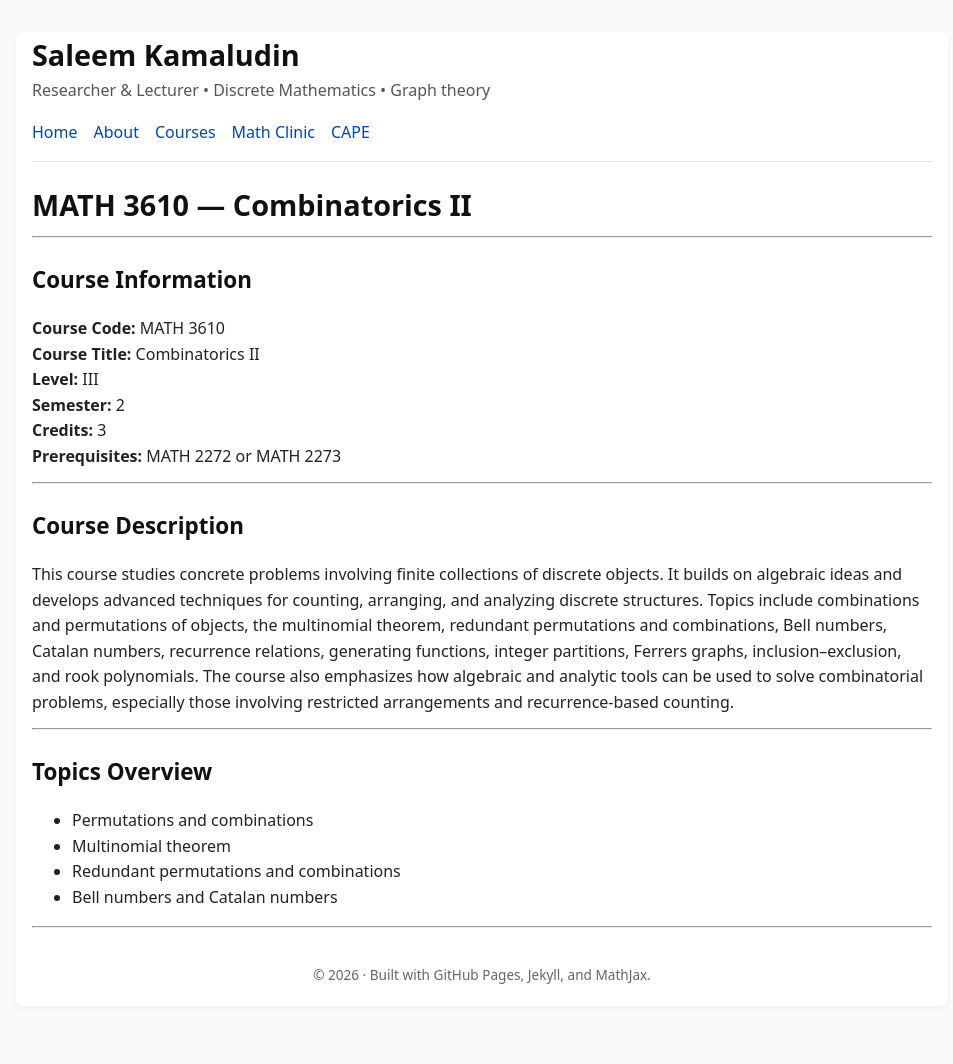
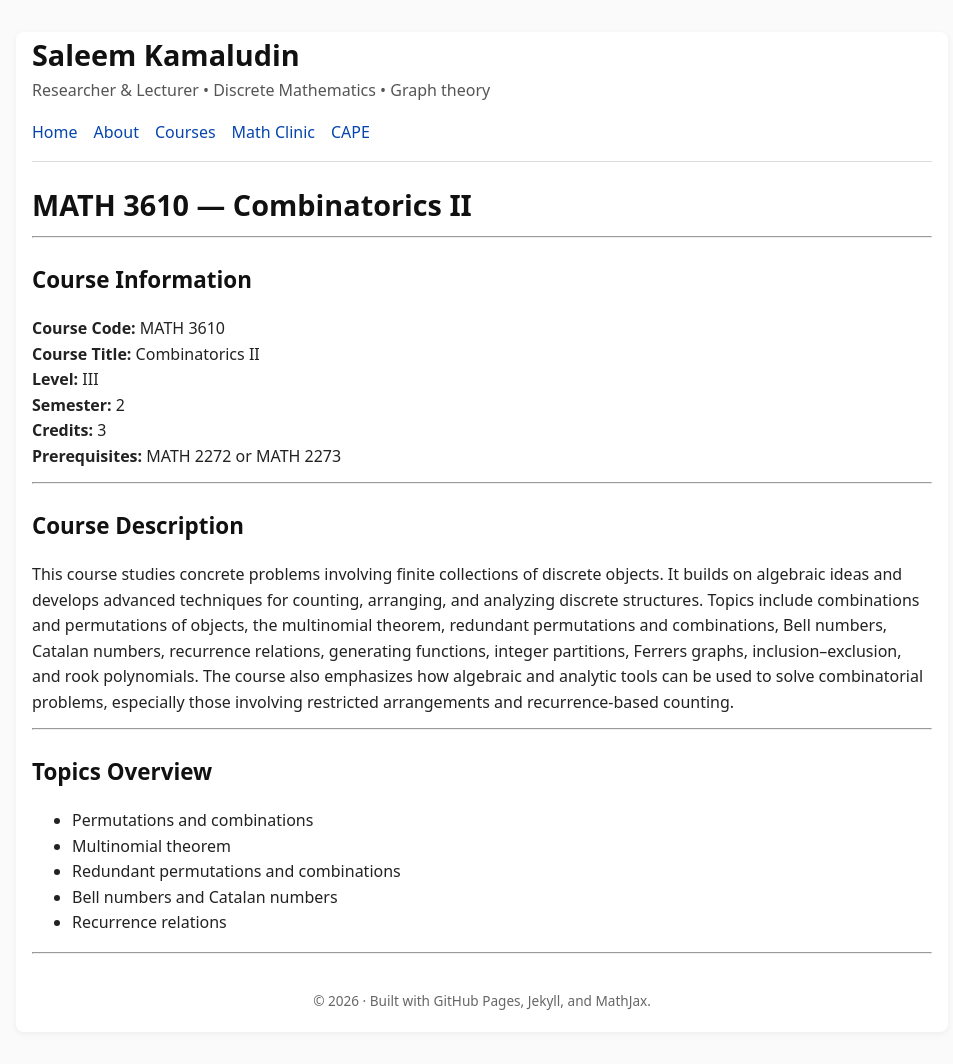
Before and after one commit to SaleemKamaludin/SaleemKamaludin.github.io, a Jekyll site: the page built from courses/combinatorics-ii/index.md, in a window 1280 px wide. Shown: the whole page, without its empty margins (158-1111 px from the left). Built offline with Jekyll 4.4.1, drawn with Linux system fonts in a browser that asks for light colours; before the commit the page ends 1038 px from its top, so only the background shows below that.

Commit message:
Update index.md

```diff
--- a/courses/combinatorics-ii/index.md
+++ b/courses/combinatorics-ii/index.md
@@ -32,3 +32,4 @@ The course also emphasizes how algebraic and analytic tools can be used to solve
 - Multinomial theorem
 - Redundant permutations and combinations
 - Bell numbers and Catalan numbers
+- Recurrence relations
```
